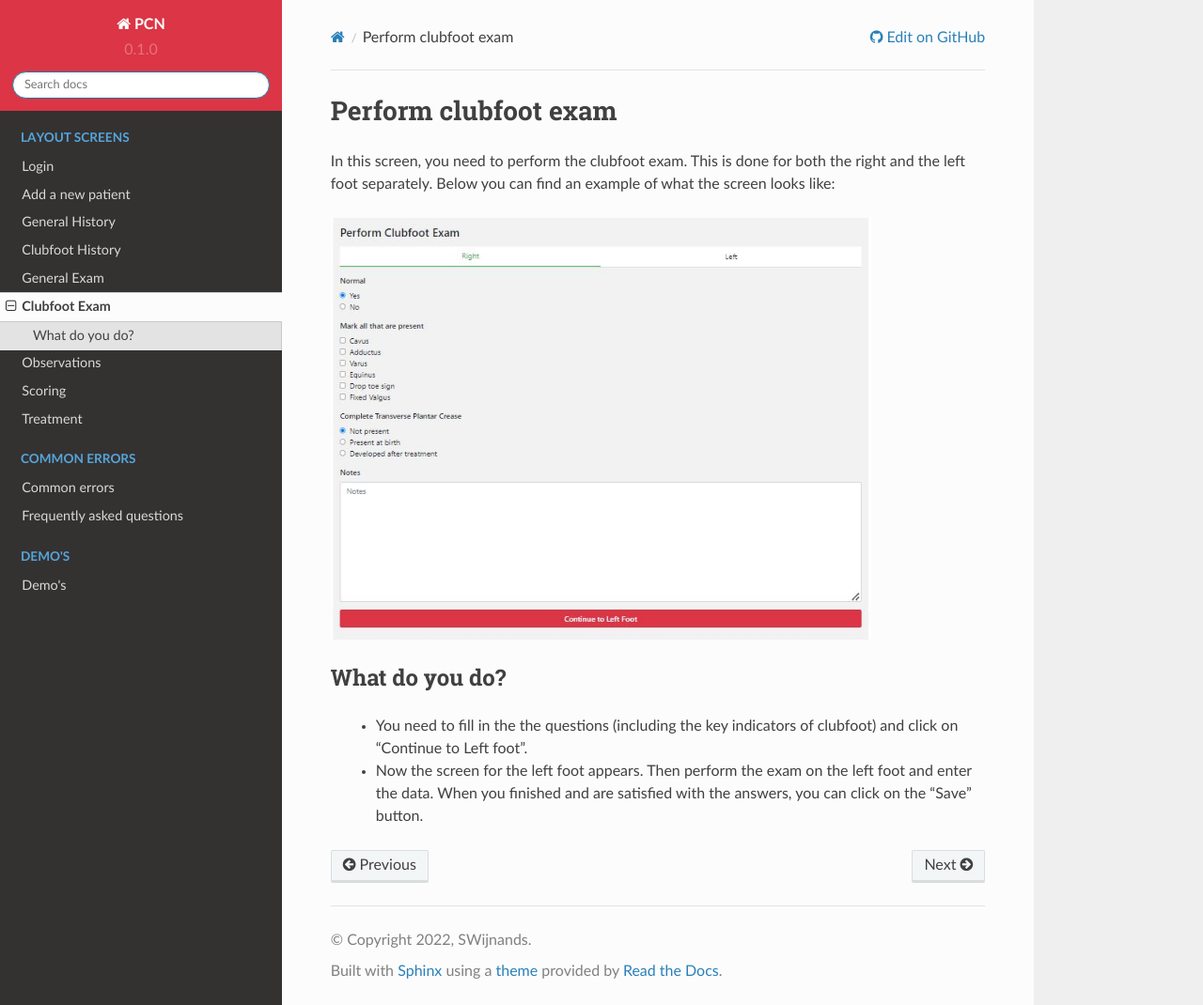
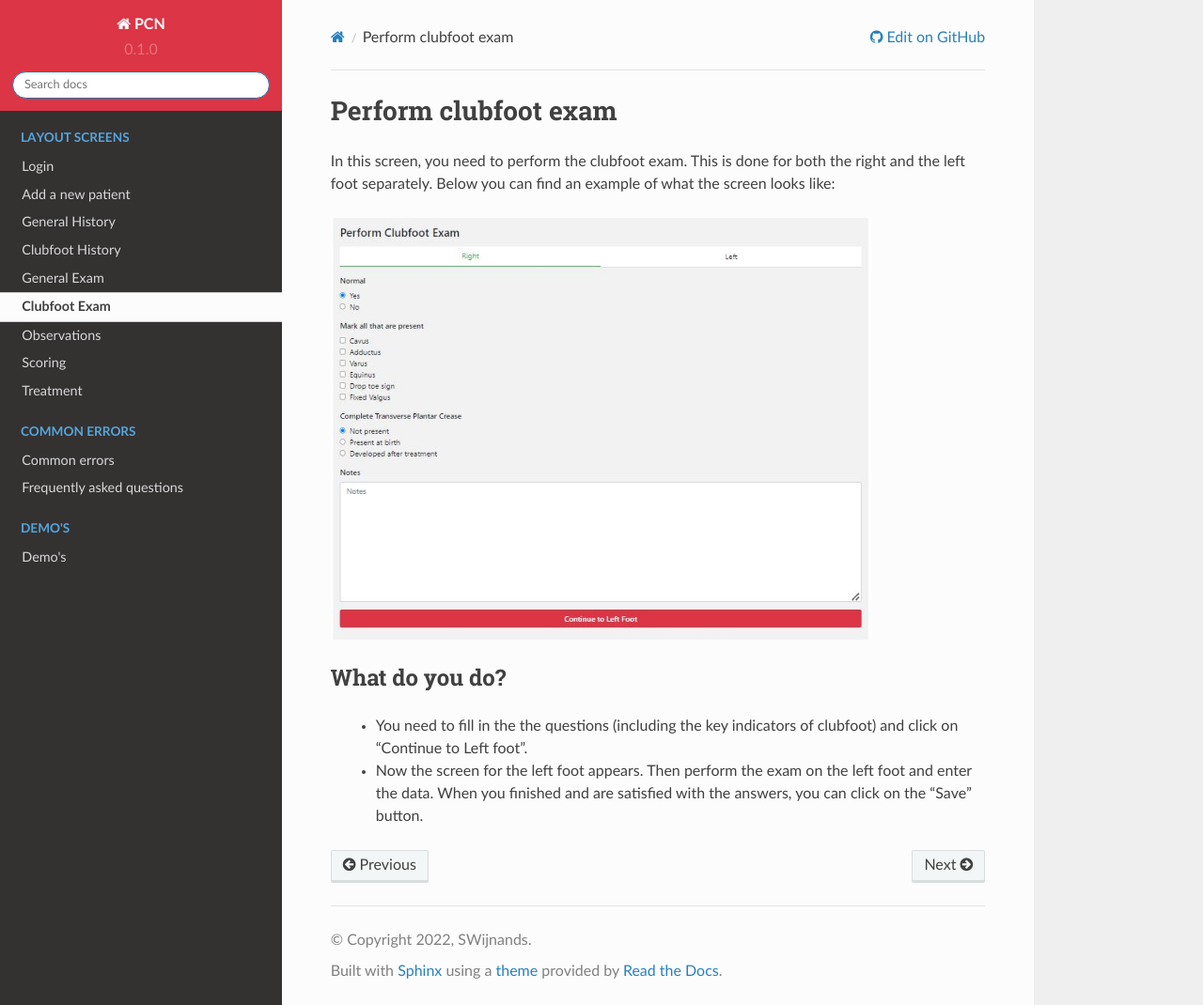
Before and after one commit to SWijnands01/PCN, a Sphinx documentation site: the page built from docs/source/ClubfootExamScreen.rst, in a window 1280 px wide and 1070 px high. Shown: the whole window at 94% size. Built offline with Sphinx 7.4.7 and the Read the Docs theme 2.0.0, drawn with Linux system fonts in a browser that asks for light colours.

Commit message:
Update conf.py

```diff
--- a/docs/source/conf.py
+++ b/docs/source/conf.py
@@ -41,7 +41,7 @@ html_theme_options = {
     'sidebarbgcolor': '#DC3545',
     'sidebartextcolor': 'white',
     #Toc options
-    'collapse_navigation': True,
+    'titles_only': True,
     'sticky_navigation': True,
  }
 
```
